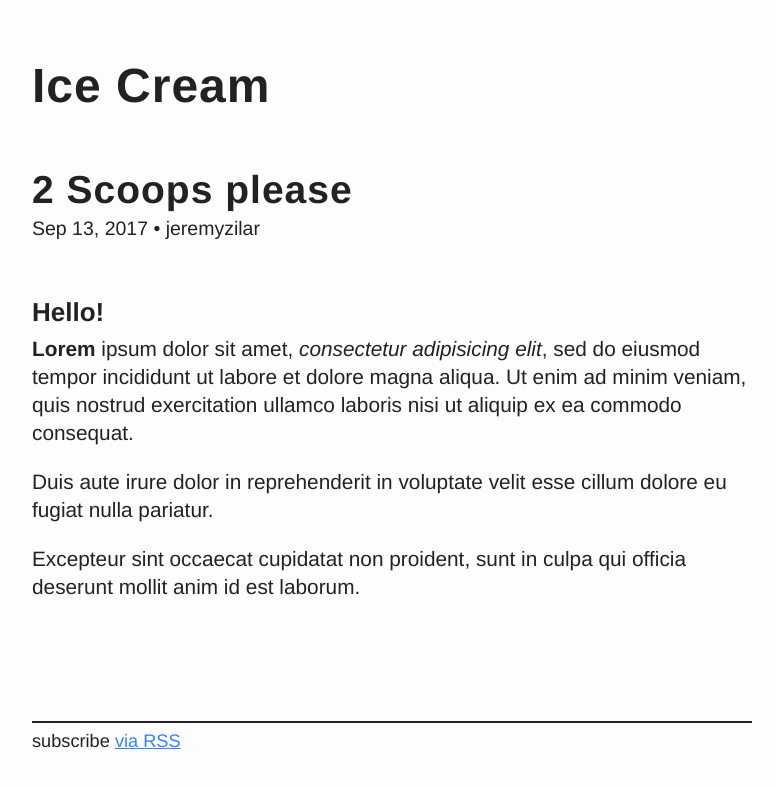
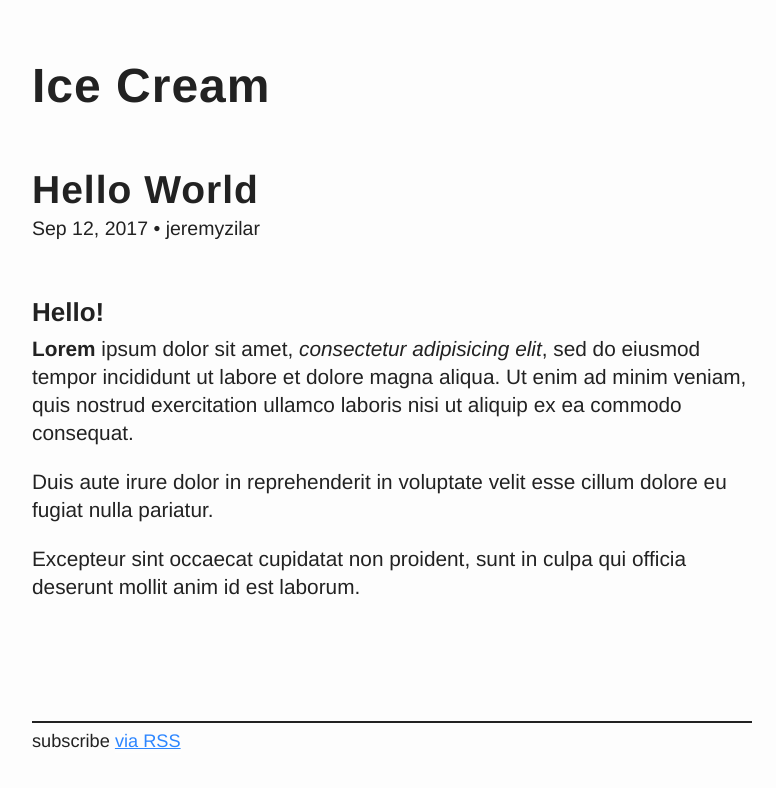
Before and after one commit to GSA/ice-cream, a Jekyll site: the page built from _posts/2017-09-11-hello-world.md, in a window 1280 px wide. Shown: the top 788 px of the page, without its empty margins (248-1024 px from the left). Built offline with Jekyll 4.4.1, drawn with Linux system fonts in a browser that asks for light colours.

Commit message:
fixing an edit

```diff
--- a/_posts/2017-09-11-hello-world.md
+++ b/_posts/2017-09-11-hello-world.md
@@ -1,8 +1,8 @@
 ---
 layout: post
-title:  "2 Scoops please"
-date:   2017-09-12 21:53:56 -0400
-categories: vanilla cones
+title:  "Hello World"
+date:   2017-09-11 21:53:56 -0400
+categories: jekyll update
 author: jeremyzilar
 ---
 
```
